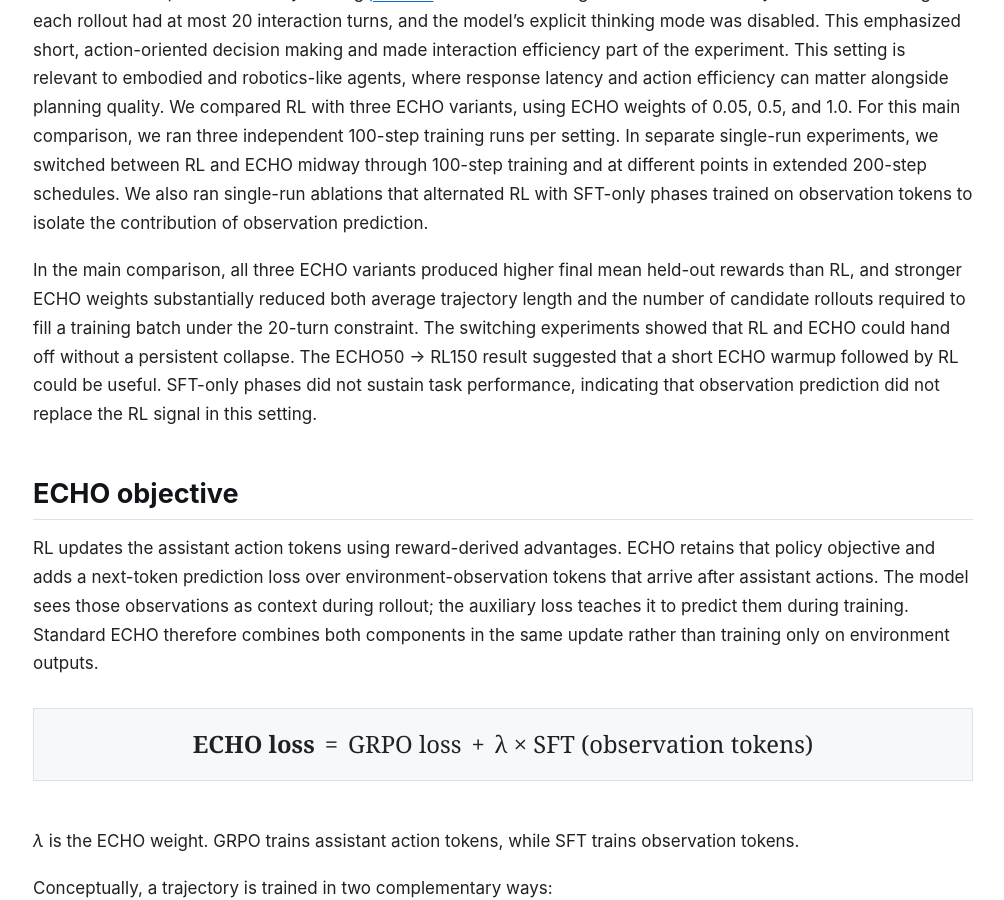
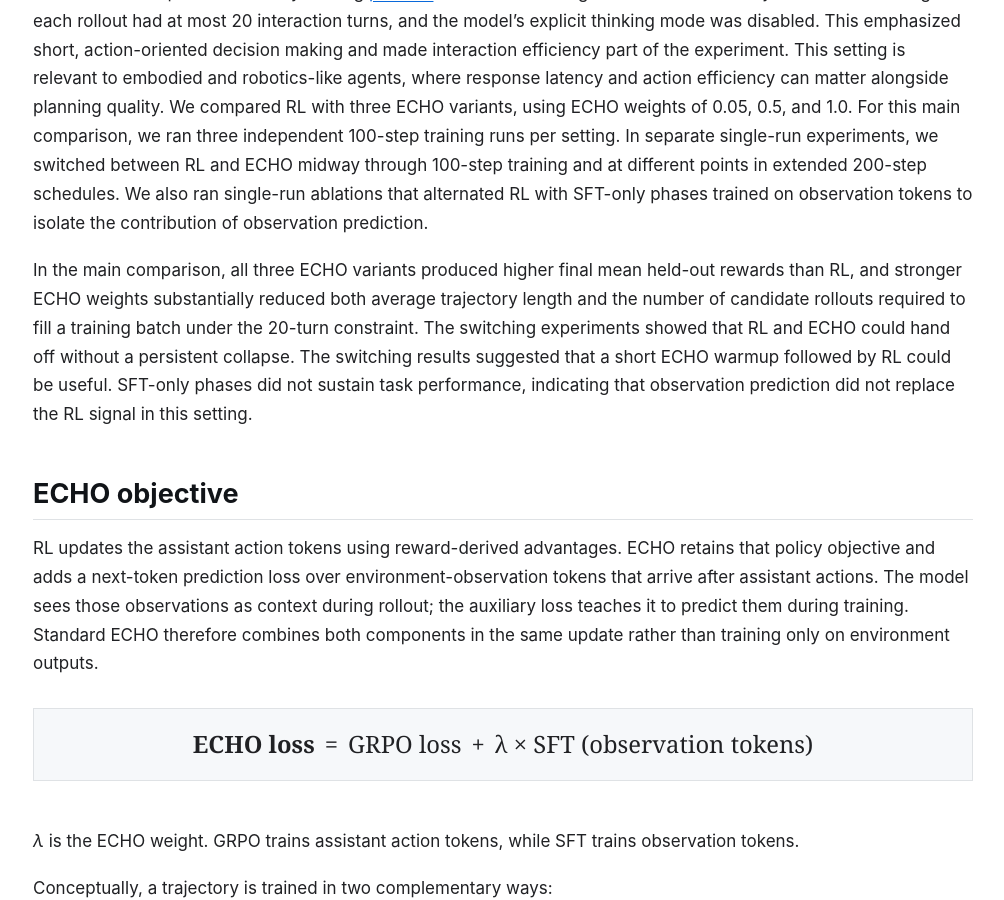
Before and after one commit to Bhoy1/echo-babyai-findings, a Jekyll site: the page built from index.md, in a window 1280 px wide and 900 px high, scrolled down 369 px. Shown: the whole window, without its empty margins (137-1141 px from the left). Built offline with Jekyll 4.4.1, drawn with Linux system fonts in a browser that asks for light colours.

Commit message:
Simplify introductory warmup summary

```diff
--- a/index.md
+++ b/index.md
@@ -13,7 +13,7 @@
 
 We studied this question on BabyAI using [prime-rl](https://github.com/PrimeIntellect-ai/prime-rl)'s built-in ECHO algorithm in a deliberately constrained setting: each rollout had at most 20 interaction turns, and the model's explicit thinking mode was disabled. This emphasized short, action-oriented decision making and made interaction efficiency part of the experiment. This setting is relevant to embodied and robotics-like agents, where response latency and action efficiency can matter alongside planning quality. We compared RL with three ECHO variants, using ECHO weights of 0.05, 0.5, and 1.0. For this main comparison, we ran three independent 100-step training runs per setting. In separate single-run experiments, we switched between RL and ECHO midway through 100-step training and at different points in extended 200-step schedules. We also ran single-run ablations that alternated RL with SFT-only phases trained on observation tokens to isolate the contribution of observation prediction.
 
-In the main comparison, all three ECHO variants produced higher final mean held-out rewards than RL, and stronger ECHO weights substantially reduced both average trajectory length and the number of candidate rollouts required to fill a training batch under the 20-turn constraint. The switching experiments showed that RL and ECHO could hand off without a persistent collapse. The ECHO50 → RL150 result suggested that a short ECHO warmup followed by RL could be useful. SFT-only phases did not sustain task performance, indicating that observation prediction did not replace the RL signal in this setting.
+In the main comparison, all three ECHO variants produced higher final mean held-out rewards than RL, and stronger ECHO weights substantially reduced both average trajectory length and the number of candidate rollouts required to fill a training batch under the 20-turn constraint. The switching experiments showed that RL and ECHO could hand off without a persistent collapse. The switching results suggested that a short ECHO warmup followed by RL could be useful. SFT-only phases did not sustain task performance, indicating that observation prediction did not replace the RL signal in this setting.
 
 ## ECHO objective
 
```
